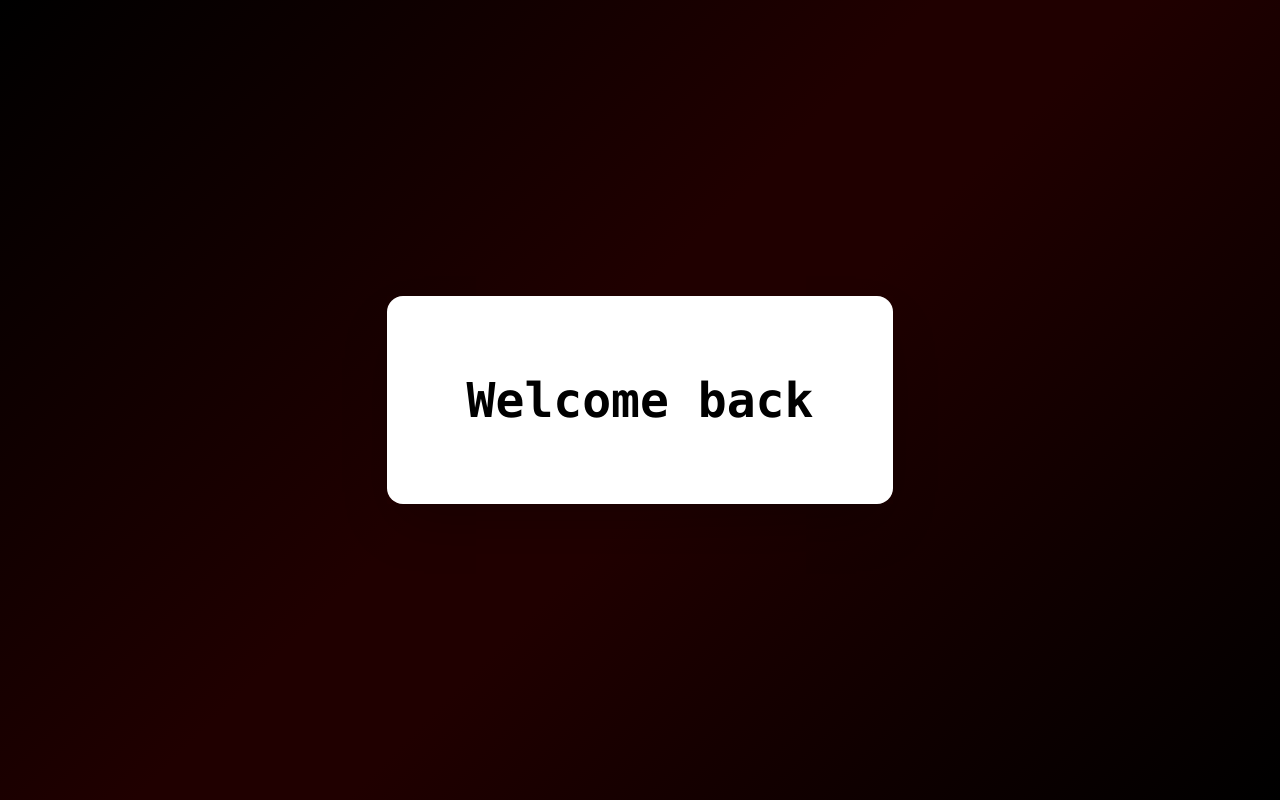
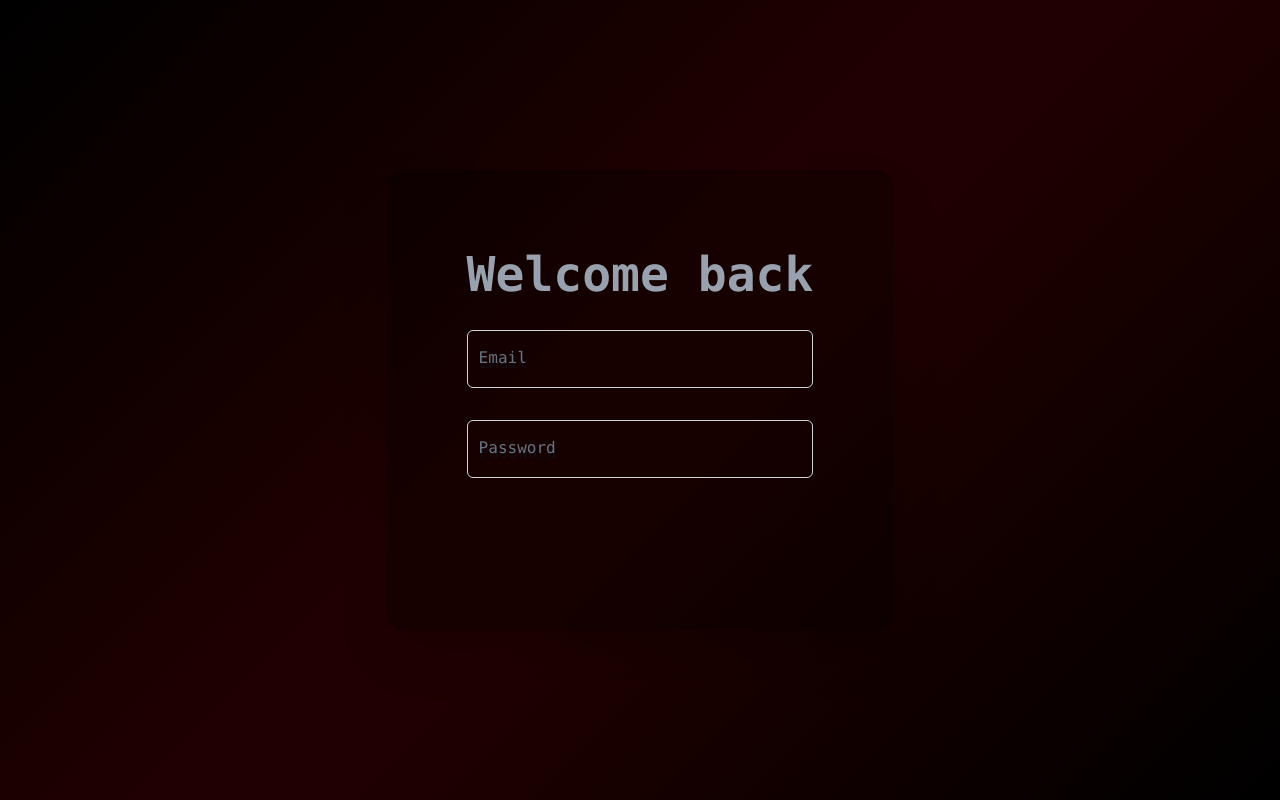
Before and after one commit to itsnathyall/MediaHosting, a React (Vite) app: page / in a window 1280 px wide. Built offline with nearby package versions, Linux system fonts and the light colour scheme.

Commit message:
added floating labels

```diff
--- a/src/App.jsx
+++ b/src/App.jsx
@@ -1,22 +1,23 @@
-import { useState } from 'react'
-import './index.css'
+import { useState } from "react";
+import "./index.css";
+import FloatingLabelInput from "./FloatingLabelInput.jsx";
 
 function App() {
-
-
   return (
-    <div class="h-screen w-screen bg-[linear-gradient(-45deg,#000000_0%,#200000_45%,#200000_55%,#000000_100%)]
-    flex items-center justify-center font-mono">
-      <div className='flex shadow-2xl'>
-        <div className='flex flex-col items-center justify-center text-center p-20 gap-8
-        bg-white rounded-2xl'>
-
-          <h1 className='text-5xl font-bold'>Welcome back</h1>
-
+    <div
+      className="h-screen w-screen bg-[linear-gradient(-45deg,#000000_0%,#200000_45%,#200000_55%,#000000_100%)]
+      flex items-center justify-center font-mono">
+      <div className="flex shadow-2xl">
+        <div className="flex flex-col items-center justify-center text-center p-20 gap-8 bg-black/30 rounded-2xl">
+            <h1 className="text-5xl font-bold text-gray-400">Welcome back</h1>
+            <FloatingLabelInput label="Email" type="email" id="email" name="email" />
+            <FloatingLabelInput label="Password" type="password" id="password" name="password" />
+            <div className="flex flex-col gap-4 p-5">
+            </div>
         </div>
       </div>
     </div>
-      )
+  );
 }
 
-export default App
+export default App;
--- /dev/null
+++ b/src/FloatingLabelInput.jsx
@@ -0,0 +1,25 @@
+import React, { useState } from "react";
+
+export default function FloatingLabelInput  ({ label, type = "text", id, name }){
+  const [value, setValue] = useState("");
+
+  return (
+    <div className="relative w-full">
+      <input
+        type={type}
+        id={id}
+        name={name}
+        value={value}
+        onChange={(e) => setValue(e.target.value)}
+        className="peer w-full border border-gray-300 rounded-md p-3 pt-5 text-gray-900"
+        placeholder={label}/>
+      <label
+        htmlFor={id}
+        className={`absolute left-3 top-4 text-gray-400 transition-all duration-200
+          peer-placeholder-shown:top-4 peer-placeholder-shown:text-gray-500
+          peer-focus:top-1 peer-focus:text-sm`}>
+        {label}
+      </label>
+    </div>
+  );
+};
```
